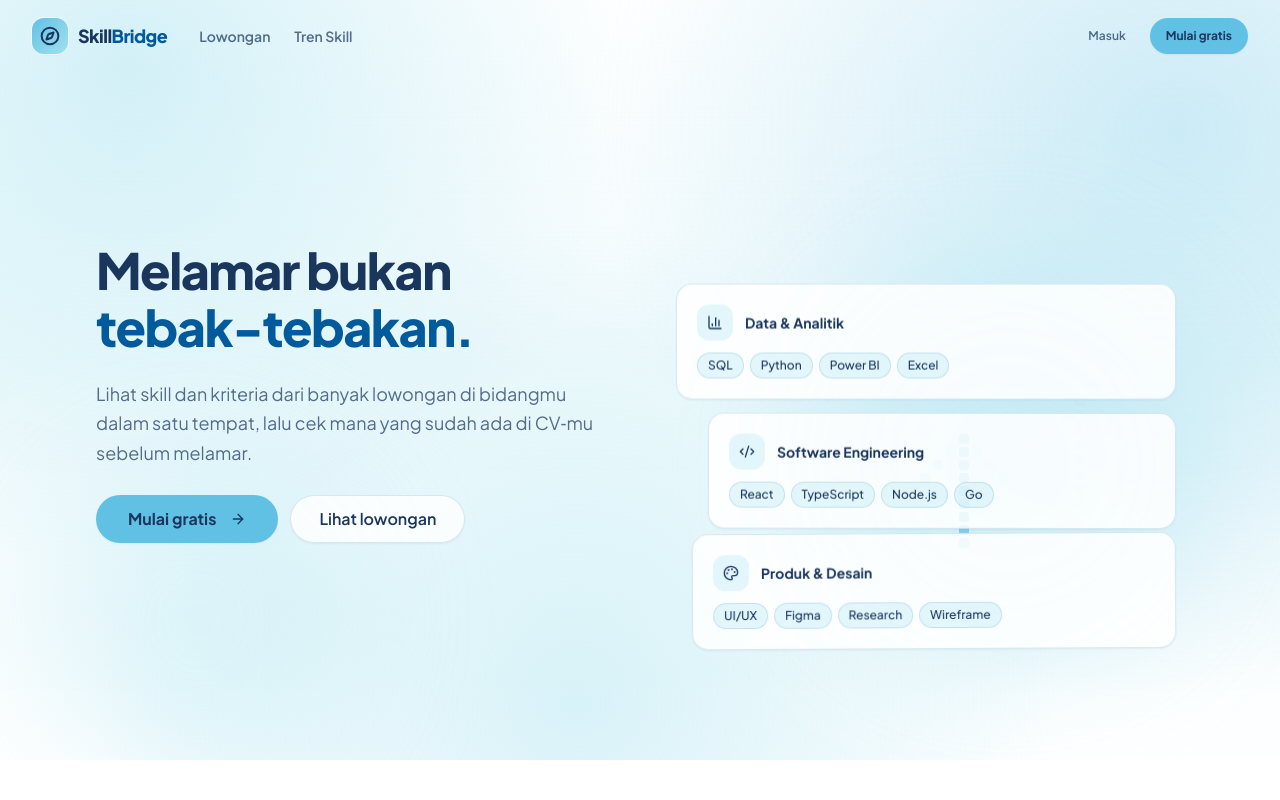
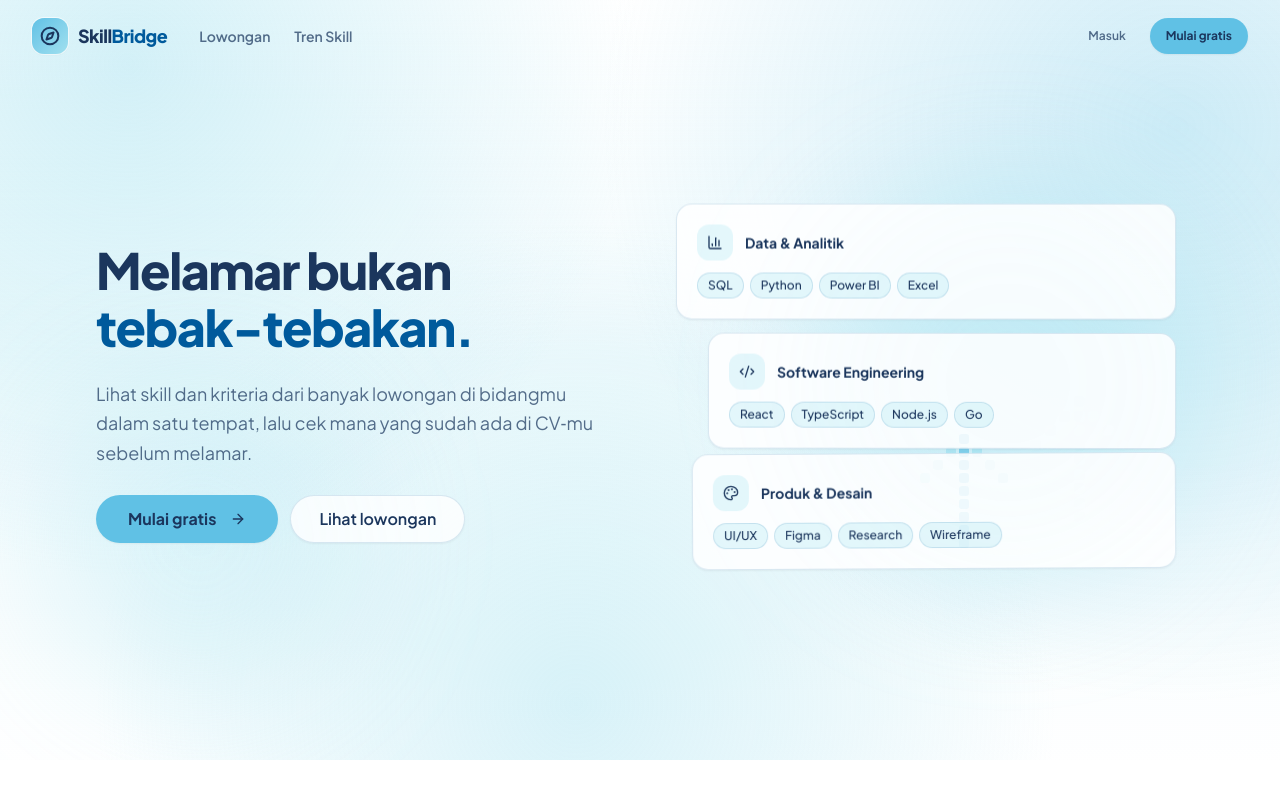
Before and after one commit to adisann/skillbridge, a Next.js app in the folder web/: page / in a window 1280 px wide. Shown: the top 800 px of the page. Built offline with nearby package versions, Linux system fonts and the light colour scheme; no server answers.

Commit message:
feat(landing): hero berlapis dengan kedalaman pointer dan scroll memakai aset yang ada

```diff
--- a/web/src/app/globals.css
+++ b/web/src/app/globals.css
@@ -254,6 +254,22 @@ a.sb-link:hover {
 .animate-slide-in-right { animation: sb-slide-in-right 260ms var(--ease-drawer) both; }
 .animate-slide-in-left { animation: sb-slide-in-left 260ms var(--ease-drawer) both; }
 
+
+/* Kedalaman hero: tiap lapisan bergerak dengan laju berbeda terhadap pointer (--k) dan scroll (--ks). */
+.depth-layer {
+  --k: 0;
+  --ks: 0;
+  transform: translate3d(
+    calc(var(--hd-x, 0) * var(--k) * 1px),
+    calc(var(--hd-y, 0) * var(--k) * 0.6px + var(--hd-s, 0) * var(--ks) * 1px),
+    0
+  );
+  will-change: transform;
+}
+.depth-back { --k: -8; --ks: 70; }
+.depth-mid { --k: 16; --ks: 24; }
+.depth-front { --k: 34; --ks: -34; }
+
 /* Floating cards animation */
 @keyframes sb-float {
   0%, 100% {
@@ -424,7 +440,8 @@ html.js-ready .reveal-item.is-revealed {
     transform: none !important;
   }
 
-  .parallax-layer {
+  .parallax-layer,
+  .depth-layer {
     transform: none !important;
   }
 }
--- a/web/src/components/landing/hero.tsx
+++ b/web/src/components/landing/hero.tsx
@@ -2,18 +2,22 @@
 
 import React, { useEffect, useRef } from "react";
 import Link from "next/link";
-import { ArrowRight, BarChart3, Code2, Palette } from "lucide-react";
+import Image from "next/image";
+import { ArrowRight, BarChart3, Code2, FileText, Palette } from "lucide-react";
 import { Button } from "@/components/ui/button";
-import { useParallax } from "@/lib/hooks/use-parallax";
+import { useHeroDepth } from "@/lib/hooks/use-hero-depth";
+import { CVSkillBadge } from "@/components/ui/badge";
 import { UI_COPY } from "@/lib/copy";
 import { PixelArrow } from "./pixel-arrow";
 
 export function LandingHero() {
-  const heroRef = useRef<HTMLElement>(null);
-
-  // Parallax layers for hero (clamped within ±80px, disabled on mobile)
-  const orbRef = useParallax<HTMLDivElement>(0.2);
-  const collageRef = useParallax<HTMLDivElement>(0.4);
+  const heroRef = useRef<HTMLElement | null>(null);
+  // Kedalaman: pointer + scroll menulis CSS variable, tiap lapisan punya laju sendiri.
+  const depthRef = useHeroDepth<HTMLElement>();
+  const setHeroRef = (node: HTMLElement | null) => {
+    heroRef.current = node;
+    depthRef.current = node;
+  };
 
   // IntersectionObserver to pause hero animations when off-screen
   useEffect(() => {
@@ -37,14 +41,13 @@ export function LandingHero() {
 
   return (
     <section
-      ref={heroRef}
+      ref={setHeroRef}
       id="hero-section"
       className="relative pt-[72px] min-h-[min(100svh,760px)] flex items-center pb-8 sm:pb-12"
     >
       {/* Parallax Layer 1: Ambient background radial glow */}
       <div
-        ref={orbRef}
-        className="absolute inset-0 -z-10 pointer-events-none parallax-layer will-change-transform"
+        className="depth-layer depth-back absolute inset-0 -z-10 pointer-events-none"
         aria-hidden="true"
       >
         <div className="absolute top-1/4 right-20 w-96 h-96 rounded-full bg-sb-mist/40 blur-3xl" />
@@ -93,7 +96,7 @@ export function LandingHero() {
           <div className="relative min-h-[420px] sm:min-h-[460px] flex items-center justify-center overflow-hidden lg:overflow-visible">
             {/* Rising Upward Pixel Arrows in Background (Crisp 0.75-0.85 opacity, behind cards) */}
             <div
-              className="absolute inset-0 pointer-events-none -z-10"
+              className="depth-layer depth-back absolute inset-0 pointer-events-none -z-10"
               style={{
                 maskImage: "linear-gradient(to top, transparent, black 15%, black 85%, transparent)",
                 WebkitMaskImage: "linear-gradient(to top, transparent, black 15%, black 85%, transparent)",
@@ -106,8 +109,7 @@ export function LandingHero() {
 
             {/* Floating Cards Cluster */}
             <div
-              ref={collageRef}
-              className="relative w-full max-w-[500px] space-y-3.5 parallax-layer will-change-transform z-10"
+              className="depth-layer depth-mid relative w-full max-w-[500px] space-y-3.5 z-10"
             >
               {/* Field Card 1 (Float 1) */}
               <div
@@ -197,6 +199,29 @@ export function LandingHero() {
                 </div>
               </div>
             </div>
+
+            {/* Lapisan depan: kartu CV yang menutup sebagian kartu bidang (oklusi), bergerak paling cepat */}
+            <div
+              className="depth-layer depth-front hidden sm:block absolute -bottom-9 right-0 lg:-right-6 z-20"
+            >
+              <div style={{ animationDelay: "280ms" }} className="animate-pop-in w-[288px] rounded-2xl border border-sb-border bg-[var(--sb-glass-bg-strong)] p-4 space-y-3 shadow-[0_18px_34px_-14px_rgba(27,54,93,0.35)]">
+                <div className="flex items-center gap-2.5">
+                  <Image src="/logo-mark.svg" alt="" width={28} height={28} className="h-7 w-7 rounded-lg" unoptimized />
+                  <p className="text-xs font-bold text-sb-navy flex items-center gap-1.5">
+                    <FileText className="h-3.5 w-3.5 text-sb-blue" aria-hidden="true" />
+                    {UI_COPY.landing.heroCvTitle}
+                  </p>
+                </div>
+                <div className="flex flex-col items-start gap-1.5">
+                  {UI_COPY.landing.heroCvFound.map((s) => (
+                    <CVSkillBadge key={s} skillName={s} status="found" compact className="whitespace-nowrap" />
+                  ))}
+                  {UI_COPY.landing.heroCvMissing.map((s) => (
+                    <CVSkillBadge key={s} skillName={s} status="missing" compact className="whitespace-nowrap" />
+                  ))}
+                </div>
+              </div>
+            </div>
           </div>
         </div>
       </div>
--- a/web/src/lib/copy.ts
+++ b/web/src/lib/copy.ts
@@ -58,6 +58,9 @@ export const UI_COPY = {
     heroFieldEngineeringChips: ["React", "TypeScript", "Node.js", "Go"] as const,
     heroFieldDesignTitle: "Produk & Desain",
     heroFieldDesignChips: ["UI/UX", "Figma", "Research", "Wireframe"] as const,
+    heroCvTitle: "CV-mu vs lowongan",
+    heroCvFound: ["SQL", "Python"] as const,
+    heroCvMissing: ["Power BI"] as const,
 
     // 2. Masalah
     problemTitle: "Cari kerja seharusnya tidak semelelahkan ini.",
--- /dev/null
+++ b/web/src/lib/hooks/use-hero-depth.ts
@@ -0,0 +1,88 @@
+"use client";
+
+import { useEffect, useRef } from "react";
+
+/**
+ * Kedalaman hero: satu loop rAF menulis CSS variable pada elemen hero.
+ *  --hd-x, --hd-y : posisi pointer (-1..1), diperhalus (lerp)
+ *  --hd-s         : progres scroll melewati hero (0..1)
+ * Tiap lapisan membaca variabel ini dengan pengali berbeda (lihat .depth-layer di globals.css),
+ * sehingga lapisan belakang, tengah, dan depan bergerak dengan laju berbeda.
+ * Hanya aktif di layar >= 1024px dengan pointer halus; mati bila prefers-reduced-motion.
+ */
+export function useHeroDepth<T extends HTMLElement = HTMLElement>() {
+  const ref = useRef<T | null>(null);
+
+  useEffect(() => {
+    const el = ref.current;
+    if (!el) return;
+    const mq = window.matchMedia("(min-width: 1024px) and (hover: hover) and (prefers-reduced-motion: no-preference)");
+    if (!mq.matches) return;
+
+    let raf: number | null = null;
+    let tx = 0, ty = 0, cx = 0, cy = 0;
+    let visible = true;
+
+    const writeScroll = () => {
+      const h = el.offsetHeight || 1;
+      const s = Math.min(1, Math.max(0, window.scrollY / h));
+      el.style.setProperty("--hd-s", s.toFixed(4));
+    };
+
+    const tick = () => {
+      cx += (tx - cx) * 0.08;
+      cy += (ty - cy) * 0.08;
+      el.style.setProperty("--hd-x", cx.toFixed(4));
+      el.style.setProperty("--hd-y", cy.toFixed(4));
+      if (Math.abs(tx - cx) > 0.001 || Math.abs(ty - cy) > 0.001) {
+        raf = requestAnimationFrame(tick);
+      } else {
+        raf = null;
+      }
+    };
+    const kick = () => {
+      if (raf === null && visible) raf = requestAnimationFrame(tick);
+    };
+
+    const onMove = (e: PointerEvent) => {
+      const r = el.getBoundingClientRect();
+      tx = Math.max(-1, Math.min(1, ((e.clientX - r.left) / r.width - 0.5) * 2));
+      ty = Math.max(-1, Math.min(1, ((e.clientY - r.top) / r.height - 0.5) * 2));
+      kick();
+    };
+    const onLeave = () => {
+      tx = 0;
+      ty = 0;
+      kick();
+    };
+    let sRaf: number | null = null;
+    const onScroll = () => {
+      if (sRaf !== null || !visible) return;
+      sRaf = requestAnimationFrame(() => {
+        sRaf = null;
+        writeScroll();
+      });
+    };
+
+    const io = new IntersectionObserver(([entry]) => {
+      visible = entry.isIntersecting;
+    });
+    io.observe(el);
+
+    el.addEventListener("pointermove", onMove, { passive: true });
+    el.addEventListener("pointerleave", onLeave);
+    window.addEventListener("scroll", onScroll, { passive: true });
+    writeScroll();
+
+    return () => {
+      io.disconnect();
+      el.removeEventListener("pointermove", onMove);
+      el.removeEventListener("pointerleave", onLeave);
+      window.removeEventListener("scroll", onScroll);
+      if (raf !== null) cancelAnimationFrame(raf);
+      if (sRaf !== null) cancelAnimationFrame(sRaf);
+    };
+  }, []);
+
+  return ref;
+}
--- a/web/src/lib/hooks/use-parallax.ts
+++ /dev/null
@@ -1,75 +0,0 @@
-"use client";
-
-import { useEffect, useRef } from "react";
-
-/**
- * useParallax Hook
- * Menggunakan requestAnimationFrame dan translate3d untuk performa 60fps tanpa CLS.
- * Menghormati prefers-reduced-motion dan mematikan/mengurangi efek di layar mobile (<768px).
- * Clamp translateY maksimal ±80px, dan hitung hanya saat elemen berada di viewport.
- */
-export function useParallax<T extends HTMLElement = HTMLDivElement>(speed: number = 0.5) {
-  const ref = useRef<T | null>(null);
-
-  useEffect(() => {
-    // 1. Cek reduced motion
-    const prefersReducedMotion = window.matchMedia("(prefers-reduced-motion: reduce)").matches;
-    if (prefersReducedMotion || speed === 0) return;
-
-    let rafId: number | null = null;
-    let initialOffsetTop = 0;
-
-    const element = ref.current;
-    if (!element) return;
-
-    // Hitung posisi awal elemen terhadap dokumen
-    const rect = element.getBoundingClientRect();
-    initialOffsetTop = rect.top + window.scrollY;
-
-    const onScroll = () => {
-      if (rafId !== null) return;
-
-      rafId = window.requestAnimationFrame(() => {
-        rafId = null;
-        if (!element) return;
-
-        // Di mobile (< 768px), matikan efek untuk kenyamanan dan hemat baterai
-        const isMobile = window.innerWidth < 768;
-        if (isMobile) {
-          element.style.transform = "translate3d(0, 0, 0)";
-          return;
-        }
-
-        // Hanya hitung saat elemen berada dalam viewport
-        const currentRect = element.getBoundingClientRect();
-        if (currentRect.bottom < 0 || currentRect.top > window.innerHeight) {
-          return;
-        }
-
-        const scrollY = window.scrollY;
-        // Hitung jarak relatif terhadap scroll viewport
-        const relativeScroll = scrollY - (initialOffsetTop - window.innerHeight / 2);
-        const rawTranslateY = Math.round(relativeScroll * speed * 0.35);
-
-        // Clamp translateY ke rentang aman [-80px, 80px]
-        const clampedY = Math.max(-80, Math.min(80, rawTranslateY));
-
-        element.style.transform = `translate3d(0, ${clampedY}px, 0)`;
-      });
-    };
-
-    window.addEventListener("scroll", onScroll, { passive: true });
-    window.addEventListener("resize", onScroll, { passive: true });
-    onScroll();
-
-    return () => {
-      window.removeEventListener("scroll", onScroll);
-      window.removeEventListener("resize", onScroll);
-      if (rafId !== null) {
-        window.cancelAnimationFrame(rafId);
-      }
-    };
-  }, [speed]);
-
-  return ref;
-}
```
